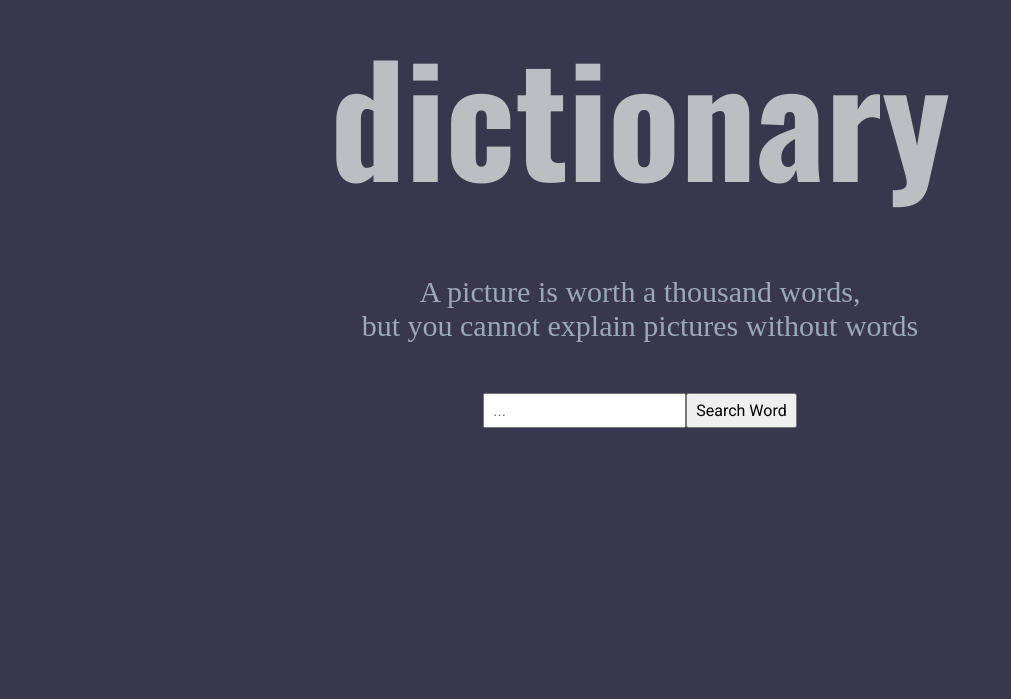
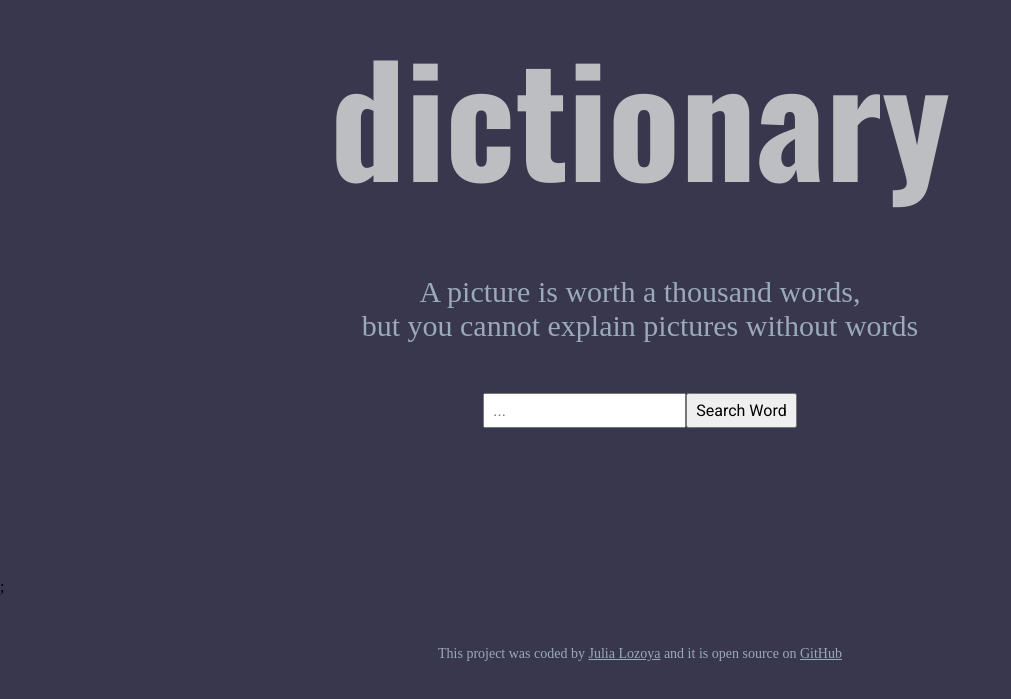
Before and after one commit to julialozmin/dictionaryapp, a React (Create React App) app: page / in a window 1280 px wide. Shown: the part 147-846 px from the top of the page, without its empty margins (0-1011 px from the left). Before the commit the page ends 800 px from the top, so only its background shows below. Built offline with nearby package versions, Linux system fonts and the light colour scheme.

Commit message:
Created the search engine and the results page

```diff
--- a/public/index.html
+++ b/public/index.html
@@ -18,6 +18,7 @@
       rel="stylesheet"
     />
     <link rel="manifest" href="%PUBLIC_URL%/manifest.json" />
+    <link rel="icon" href="%PUBLIC_URL%/favicon.png" />
     <!--
       Notice the use of %PUBLIC_URL% in the tags above.
       It will be replaced with the URL of the `public` folder during the build.
--- a/src/App.css
+++ b/src/App.css
@@ -1,29 +1,10 @@
-.App {
+.App footer {
+  margin: 50px 0 50px;
   text-align: center;
+  font-size: 14px;
+  color: var(--blue-color);
 }
 
-.App-header {
-  background-color: var(--dark-color);
+.App footer a {
+  color: var(--blue-color);
 }
-
-.App-header h1 {
-  font-family: var(--accent-font);
-  font-size: 150px;
-  color: var(--neutral-color);
-  margin: 0px 0px 20px;
-  padding-top: 150px;
-}
-
-.App h5 {
-  font-family: var(--body-font);
-  font-size: 30px;
-  font-weight: 500;
-  color: var(--blue-color);
-  margin-bottom: 50px;
-}
-
-.App input {
-  font-family: var(--terciary-font);
-  font-size: 16px;
-  padding: 6px 8px 6px 8px;
-}
--- a/src/App.js
+++ b/src/App.js
@@ -1,20 +1,30 @@
+import WelcomePage from "./WelcomePage";
 import "./App.css";
 
 function App() {
   return (
     <div className="App">
-      <header className="App-header">
-        <h1>dictionary</h1>
-        <h5>
-          A picture is worth a thousand words,
-          <br />
-          but you cannot explain pictures without words
-        </h5>
-        <form>
-          <input type="search" placeholder="..." />
-          <input type="submit" value="Search Word" />
-        </form>
-      </header>
+      <div className="container">
+        <WelcomePage />;
+        <footer>
+          This project was coded by{" "}
+          <a
+            href="http://www.linkedin.com/in/julia-lozoya-25a400146"
+            target="_blank"
+            rel="noreferrer"
+          >
+            Julia Lozoya
+          </a>{" "}
+          and it is open source on{" "}
+          <a
+            href="https://github.com/julialozmin/dictionaryapp"
+            target="_blank"
+            rel="noreferrer"
+          >
+            GitHub
+          </a>
+        </footer>
+      </div>
     </div>
   );
 }
--- /dev/null
+++ b/src/ShowResults.css
@@ -0,0 +1,26 @@
+.ShowResults header {
+  text-align: center;
+}
+
+.ShowResults-header h1 {
+  font-family: var(--accent-font);
+  font-size: 120px;
+  color: var(--neutral-color);
+  margin: 0px 0px 20px;
+  padding-top: 50px;
+}
+
+.ShowResults h5 {
+  font-family: var(--body-font);
+  font-size: 30px;
+  font-weight: 500;
+  color: var(--blue-color);
+  margin-bottom: 50px;
+  text-align: center;
+}
+
+.ShowResults input {
+  font-family: var(--terciary-font);
+  font-size: 14px;
+  padding: 6px 8px 6px 8px;
+}
--- /dev/null
+++ b/src/ShowResults.js
@@ -0,0 +1,32 @@
+import React, { useState } from "react";
+import axios from "axios";
+
+import "./ShowResults.css";
+
+export default function ShowResults(props) {
+  const [word, setWord] = useState("");
+
+  //   function handleSubmit(event) {
+  //     event.preventDefault();
+
+  //     <ShowResults wordTarget={word} />;
+  //   }
+  //   function wordValue(event) {
+  //     setWord(event.target.value);
+  //   }
+
+  return (
+    <div className="ShowResults text-center">
+      <header className="ShowResults-header">
+        <h1>dictionary</h1>
+        <form onSubmit={handleSubmit}>
+          <input type="search" placeholder="..." onChange={wordValue} />
+          <input type="submit" value="Search Word" />
+        </form>
+      </header>
+      <div className="content">
+        <h5>The word is....{props.targetWord}</h5>
+      </div>
+    </div>
+  );
+}
--- /dev/null
+++ b/src/WelcomePage.css
@@ -0,0 +1,26 @@
+.WelcomePage header {
+  text-align: center;
+}
+
+.WelcomePage-header h1 {
+  font-family: var(--accent-font);
+  font-size: 150px;
+  color: var(--neutral-color);
+  margin: 0px 0px 20px;
+  padding-top: 150px;
+}
+
+.WelcomePage h5 {
+  font-family: var(--body-font);
+  font-size: 30px;
+  font-weight: 500;
+  color: var(--blue-color);
+  margin-bottom: 50px;
+}
+
+.WelcomePage input {
+  font-family: var(--terciary-font);
+  font-size: 16px;
+  padding: 6px 8px 6px 8px;
+  margin-bottom: 150px;
+}
--- /dev/null
+++ b/src/WelcomePage.js
@@ -0,0 +1,38 @@
+import React, { useState } from "react";
+import ShowResults from "./ShowResults";
+
+import "./WelcomePage.css";
+
+export default function WelcomePage() {
+  const [word, setWord] = useState("");
+  const [searchReady, setSearchReady] = useState(false);
+
+  function handleSubmit(event) {
+    event.preventDefault();
+    setSearchReady(true);
+  }
+  function wordValue(event) {
+    setWord(event.target.value);
+  }
+
+  if (searchReady) {
+    return <ShowResults targetWord={word} />;
+  } else {
+    return (
+      <div className="WelcomePage">
+        <header className="WelcomePage-header text-center">
+          <h1>dictionary</h1>
+          <h5>
+            A picture is worth a thousand words,
+            <br />
+            but you cannot explain pictures without words
+          </h5>
+          <form onSubmit={handleSubmit}>
+            <input type="search" placeholder="..." onChange={wordValue} />
+            <input type="submit" value="Search Word" />
+          </form>
+        </header>
+      </div>
+    );
+  }
+}
```
Also changed, not shown: public/favicon.png (added), public/manifest.json, 1 other file (tests, documents, lock files or other folders).
